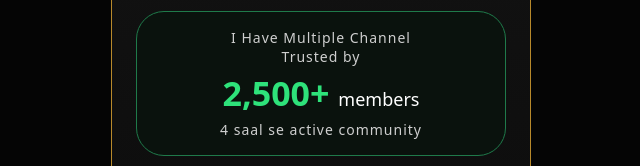
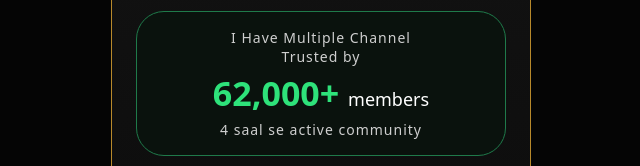
Before and after one commit to nafiansh43-alt/Sharma786.github.io, a plain HTML site: page index.html in a window 1280 px wide. Shown: the part 249-415 px from the top of the page, without its empty margins (319-959 px from the left). Drawn offline with Linux system fonts and the light colour scheme.

Commit message:
Update index.html

```diff
--- a/index.html
+++ b/index.html
@@ -36,7 +36,7 @@
       <small>I Have Multiple Channel</small>
 
       <small> Trusted by</small>
-      <b>2,500+ <em>members</em></b>
+      <b>62,000+ <em>members</em></b>
       <small>4 saal se active community</small>
     </div>
     <div class="tags">
```
